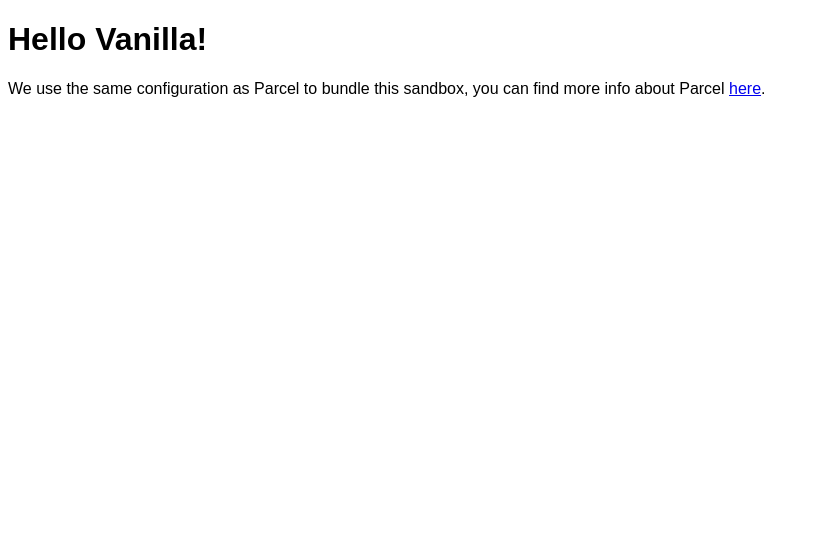
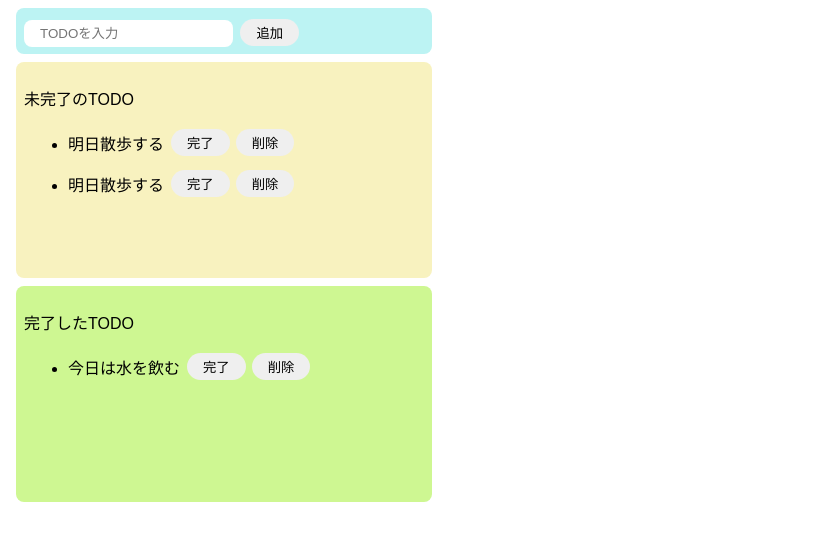
Before and after one commit to kaeru-kun-gecogeco/codesandbox-test, a website built with Parcel: page index.html in a window 1280 px wide. Shown: the whole page, without its empty margins (0-819 px from the left). Built offline with nearby package versions, Linux system fonts and the light colour scheme.

Commit message:
htmlとcssを修正 テスト

```diff
--- a/index.html
+++ b/index.html
@@ -1,16 +1,42 @@
 <!DOCTYPE html>
 <html>
+  <head>
+    <title>TODO sample</title>
+    <meta charset="UTF-8" />
+  </head>
 
-<head>
-	<title>Parcel Sandbox</title>
-	<meta charset="UTF-8" />
-</head>
+  <body>
+    <div class="input-area">
+      <input class="input"  type="text" placeholder="TODOを入力" />
+      <button>追加</button>
+    </div>
+    <div class="imcomplete-area">
+      <p>未完了のTODO</p>
+      <ul>
+        <div class="list-row">
+          <li>明日散歩する</li>
+          <button>完了</button>
+          <button>削除</button>
+        </div>
+        <div class="list-row">
+            <li>明日散歩する</li>
+            <button>完了</button>
+            <button>削除</button>
+          </div>
+      </ul>
+    </div>
+    <div class="complete-area">
+        <p>完了したTODO</p>
+        <ul>
+            <div class="list-row">
+              <li>今日は水を飲む</li>
+              <button>完了</button>
+              <button>削除</button>
+            </div>
+          </ul>
+        </div>
+    </div>
 
-<body>
-	<div id="app"></div>
-
-	<script src="src/index.js">
-	</script>
-</body>
-
+    <script src="src/index.js"></script>
+  </body>
 </html>
--- a/src/index.js
+++ b/src/index.js
@@ -1,10 +1 @@
 import "./styles.css";
-
-document.getElementById("app").innerHTML = `
-<h1>Hello Vanilla!</h1>
-<div>
-  We use the same configuration as Parcel to bundle this sandbox, you can find more
-  info about Parcel
-  <a href="https://parceljs.org" target="_blank" rel="noopener noreferrer">here</a>.
-</div>
-`;
--- a/src/styles.css
+++ b/src/styles.css
@@ -1,3 +1,60 @@
 body {
   font-family: sans-serif;
 }
+
+input {
+  border-radius: 8px;
+  border: none;
+  padding: 6px 16px;
+  outline: none;
+}
+
+button {
+  border-radius: 16px;
+  border: none;
+  padding: 4px 16px;
+  margin: 3px;
+}
+
+li {
+  margin: 4px;
+}
+
+button:hover {
+  background-color: pink;
+  color: white;
+  cursor: pointer;
+}
+
+.input-area {
+  background-color: rgb(188, 243, 243);
+  width: 400px;
+  height: 30px;
+  padding: 8px;
+  margin: 8px;
+  border-radius: 8px;
+}
+
+.imcomplete-area {
+  background-color: rgb(248, 242, 191);
+  width: 400px;
+  min-height: 200px;
+  padding: 8px;
+  margin: 8px;
+  border-radius: 8px;
+}
+
+.complete-area {
+  background-color: rgb(206, 247, 146);
+  width: 400px;
+  min-height: 200px;
+  padding: 8px;
+  margin: 8px;
+  border-radius: 8px;
+}
+
+.list-row {
+  display: flex;
+  align-items: center;
+  padding-bottom: 8px;
+}
```
